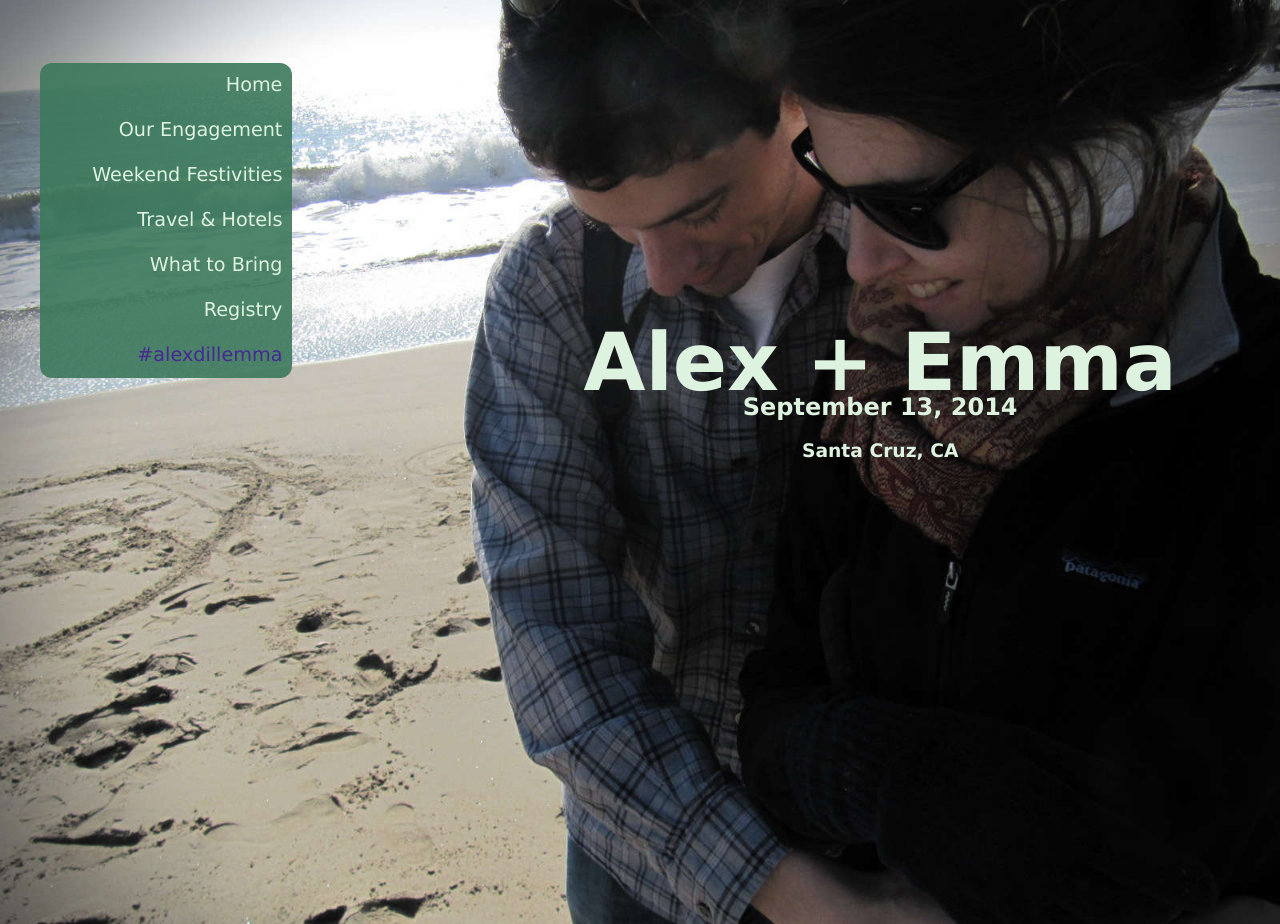
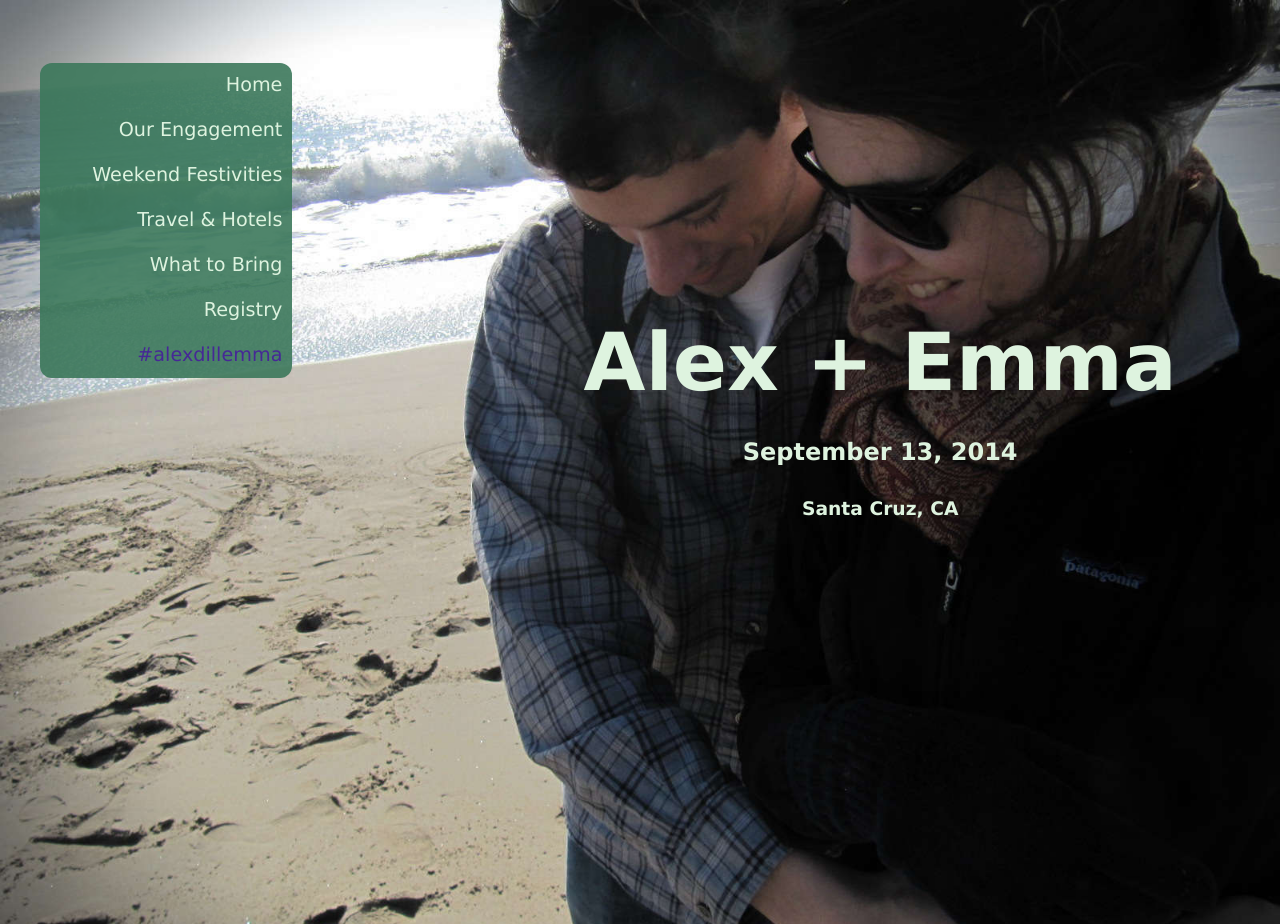
Before and after one commit to adgaudio/wedding, a Jekyll site: the page built from index.html, in a window 1280 px wide. Built offline with Jekyll 4.4.1, drawn with Linux system fonts in a browser that asks for light colours; Markdown is read by kramdown in place of the engine named in the settings.

Commit message:
home page tweak

```diff
--- a/_includes/main.css
+++ b/_includes/main.css
@@ -85,6 +85,8 @@ a:hover {
 }
 #home h2{
   /*text-shadow: 1px 1px #474747;*/
+  margin: 5%;
+  margin-top: 10%;
 }
 #home h3 {
   /*text-shadow: 1px 1px #474747;*/
```
